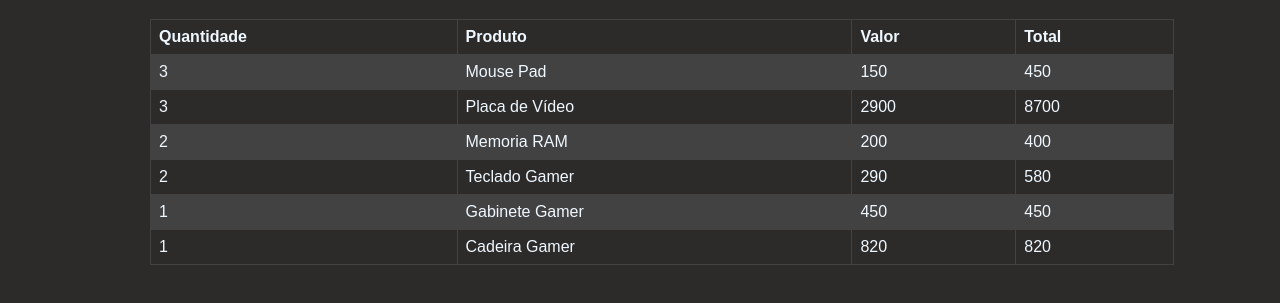
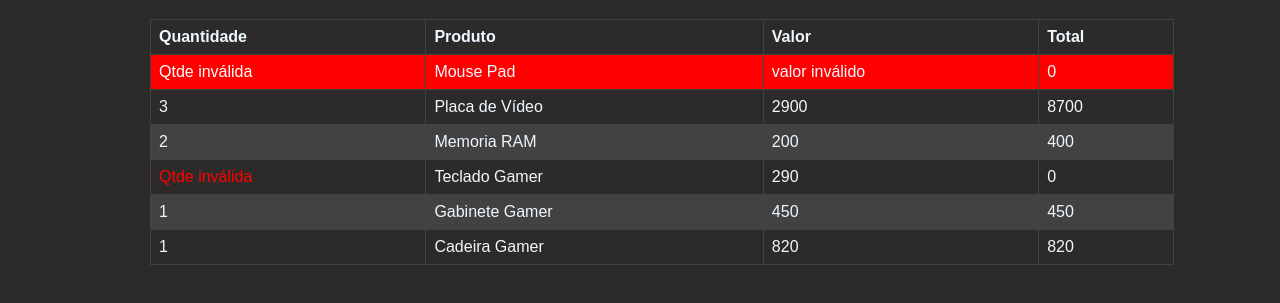
Before and after one commit to gamerbirobiro/insights-tech, a plain HTML site: page tabela.html in a window 1280 px wide. Shown: the part 227-530 px from the top of the page. Drawn offline with Linux system fonts and the light colour scheme.

Commit message:
Add files via upload

```diff
--- a/tabela.html
+++ b/tabela.html
@@ -32,40 +32,40 @@
                     <th>Total</th>
                 </tr>
                 <tr class="cliente">
-                    <td class="qtd">3</td>
+                    <td class="qtd">0</td>
                     <td class="desc">Mouse Pad</td>
-                    <td class="valor">150</td>
-                    <td class="total">3000</td>
+                    <td class="valor">0</td>
+                    <td class="total">0</td>
                 </tr>
                 <tr class="cliente">
                     <td class="qtd">3</td>
                     <td class="desc">Placa de Vídeo</td>
                     <td class="valor">2900</td>
-                    <td class="total">87000</td>
+                    <td class="total">0</td>
                 </tr>
                 <tr class="cliente">
                     <td class="qtd">2</td>
                     <td class="desc">Memoria RAM</td>
                     <td class="valor">200</td>
-                    <td class="total">4000</td>
+                    <td class="total">0</td>
                 </tr>
                 <tr class="cliente">
-                    <td class="qtd">2</td>
+                    <td class="qtd">0</td>
                     <td class="desc">Teclado Gamer</td>
                     <td class="valor">290</td>
-                    <td class="total">5800</td>
+                    <td class="total">0</td>
                 </tr>
                 <tr class="cliente">
                     <td class="qtd">1</td>
                     <td class="desc">Gabinete Gamer</td>
                     <td class="valor">450</td>
-                    <td class="total">4500</td>
+                    <td class="total">0</td>
                 </tr>
                 <tr class="cliente">
                     <td class="qtd">1</td>
                     <td class="desc">Cadeira Gamer</td>
                     <td class="valor">820</td>
-                    <td class="total">8200</td>
+                    <td class="total">0</td>
                 </tr>
             </table>
 
--- a/teste.js
+++ b/teste.js
@@ -2,15 +2,25 @@
 var clientes = document.querySelectorAll(".cliente")
 
 //passa por cada encomenda, calculando o valor da repetição
-for (var count=0; count < clientes.length; count++){
+for (var count = 0; count < clientes.length; count++){
     //captura a quantidade encomendada
     var qtde = clientes[count].querySelector(".qtd").textContent;
 
     //captura o valor unitario do produto
     var unitario = clientes[count].querySelector(".valor").textContent;
 
-    //Calcula o valor total da encomenda
-    clientes[count].querySelector(".total").textContent = calculaTotal(qtde,unitario);
+    //muda a cor caso o valor seja nulo
+    if(qtde < 1 || isNaN(qtde)){
+        clientes[count].querySelector(".qtd").textContent = "Qtde inválida";
+        clientes[count].querySelector(".qtd").style.color="red";
+    }else{
+        clientes[count].querySelector(".total").textContent = calculaTotal(qtde,unitario);
+    }
+    if (unitario < 1 || isNaN(qtde)){
+        clientes[count].querySelector(".valor").textContent = "valor inválido";
+        clientes[count].style.backgroundColor = "red";
+        clientes[count].querySelector(".qtd").style.color="white";
+    }
 }
 
 //função para calcular o valor total da encoomenda
```
